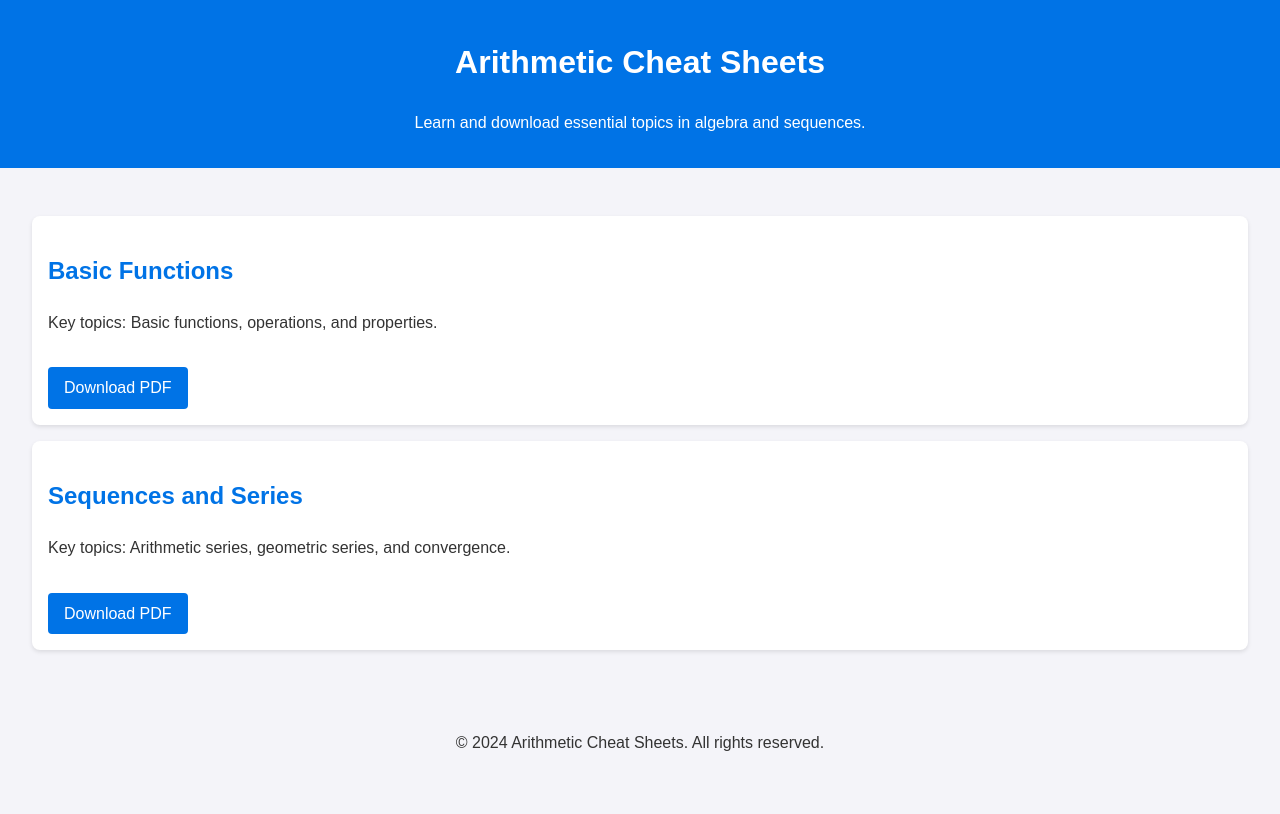
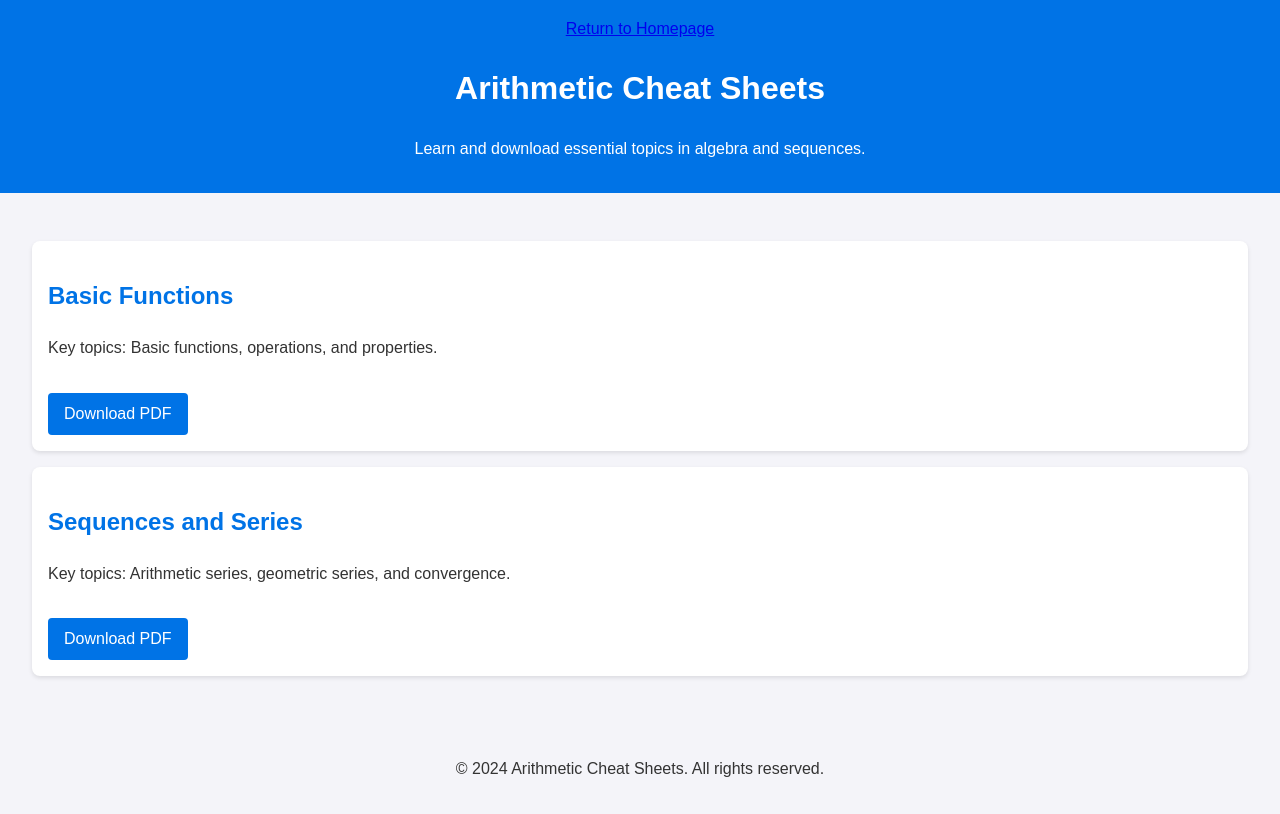
Before and after one commit to Downlaodableresources/Downloadableresources-, a plain HTML site: page index.html in a window 1280 px wide. Drawn offline with Linux system fonts and the light colour scheme.

Commit message:
Update index.html

```diff
--- a/index.html
+++ b/index.html
@@ -8,6 +8,7 @@
 </head>
 <body>
   <header>
+    <a href="https://mathpremium.github.io/mathpremium-/" class="return-home-btn">Return to Homepage</a>
     <h1>Arithmetic Cheat Sheets</h1>
     <p>Learn and download essential topics in algebra and sequences.</p>
   </header>
```
